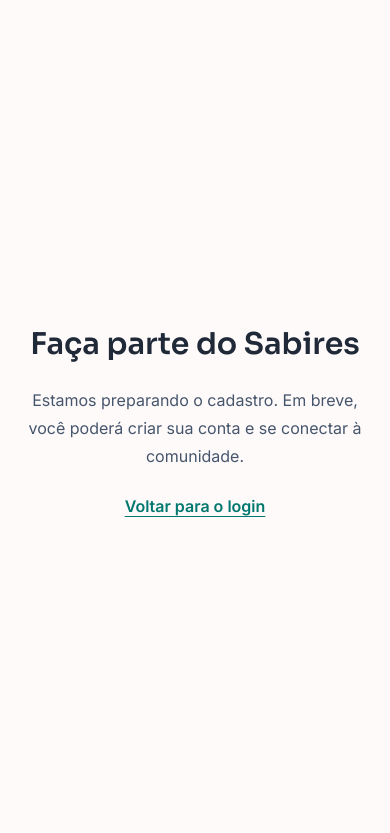
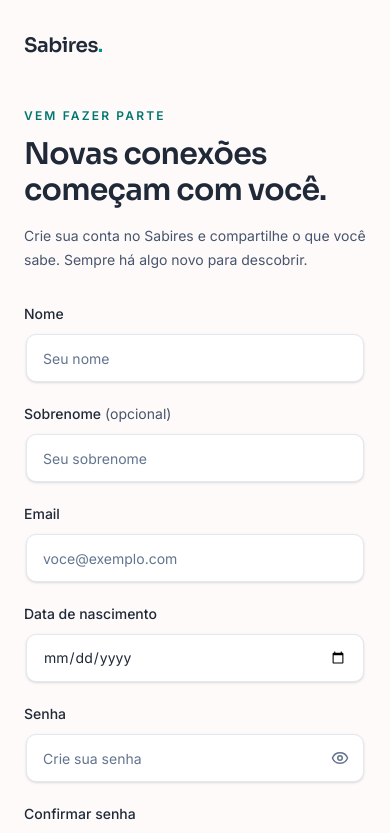
Before and after one commit to Sabires-Edu/FrontEnd-Application, a React (Vite) app: page /cadastro in a window 390 px wide. Shown: the top 833 px of the page. Built offline with nearby package versions, Linux system fonts and the light colour scheme; no server answers.

Commit message:
feat: implement Sabires registration page

```diff
--- a/src/features/auth/components/RegisterForm.tsx
+++ b/src/features/auth/components/RegisterForm.tsx
@@ -0,0 +1,128 @@
+import { useRef, useState, type FormEvent } from 'react'
+import { ArrowRight, Eye, EyeOff, LoaderCircle } from 'lucide-react'
+import { Link, useNavigate } from 'react-router-dom'
+import { AnimatedInput } from '../../../components/ui/AnimatedInput'
+import { BoxReveal } from '../../../components/ui/BoxReveal'
+import { ApiError } from '../../../services/api/apiClient'
+import { register } from '../services/authService'
+import {
+  createRegisterRequest,
+  parseRegistrationStatusId,
+  validateRegistration,
+  type RegistrationErrors,
+  type RegistrationFields,
+} from '../utils/registerValidation'
+
+const fields = [
+  { name: 'firstName', label: 'Nome', type: 'text', autoComplete: 'given-name', placeholder: 'Seu nome' },
+  { name: 'lastName', label: 'Sobrenome', type: 'text', autoComplete: 'family-name', placeholder: 'Seu sobrenome' },
+  { name: 'email', label: 'Email', type: 'email', autoComplete: 'email', placeholder: 'voce@exemplo.com' },
+  { name: 'birthDate', label: 'Data de nascimento', type: 'date', autoComplete: 'bday', placeholder: undefined },
+  { name: 'password', label: 'Senha', type: 'password', autoComplete: 'new-password', placeholder: 'Crie sua senha' },
+  { name: 'confirmPassword', label: 'Confirmar senha', type: 'password', autoComplete: 'new-password', placeholder: 'Repita sua senha' },
+] as const
+
+export function RegisterForm() {
+  const navigate = useNavigate()
+  const [form, setForm] = useState<RegistrationFields>({ firstName: '', lastName: '', email: '', birthDate: '', password: '', confirmPassword: '' })
+  const [visible, setVisible] = useState({ password: false, confirmPassword: false })
+  const [errors, setErrors] = useState<RegistrationErrors>({})
+  const [loading, setLoading] = useState(false)
+  const [apiError, setApiError] = useState('')
+  const submitting = useRef(false)
+  const inputRefs = useRef<Partial<Record<keyof RegistrationFields, HTMLInputElement | null>>>({})
+  // TODO: backend deve definir o StatusId inicial. Nunca assumir um valor padrão.
+  const statusId = parseRegistrationStatusId(import.meta.env.VITE_REGISTRATION_STATUS_ID)
+
+  function updateField(name: keyof RegistrationFields, value: string) {
+    setForm((previous) => ({ ...previous, [name]: value }))
+    setErrors((previous) => ({ ...previous, [name]: undefined, ...(name === 'password' ? { confirmPassword: undefined } : {}) }))
+    setApiError('')
+  }
+
+  async function handleSubmit(event: FormEvent<HTMLFormElement>) {
+    event.preventDefault()
+    if (submitting.current) return
+    const validation = validateRegistration(form)
+    setErrors(validation)
+    setApiError('')
+    const firstInvalidField = fields.find(({ name }) => validation[name])
+    if (firstInvalidField) {
+      inputRefs.current[firstInvalidField.name]?.focus()
+      return
+    }
+    if (statusId === undefined) {
+      setApiError('O cadastro está temporariamente indisponível. Tente novamente mais tarde.')
+      return
+    }
+    submitting.current = true
+    setLoading(true)
+    try {
+      // Resposta permanece unknown; não cria sessão nem faz login automático.
+      await register(createRegisterRequest(form, statusId))
+      navigate('/login', { replace: true })
+    } catch (error: unknown) {
+      setApiError(error instanceof ApiError
+        ? error.status === 429
+          ? 'Muitas tentativas. Aguarde um pouco e tente novamente.'
+          : error.message
+        : 'Não foi possível conectar ao Sabires. Verifique sua conexão e tente novamente.')
+    } finally {
+      submitting.current = false
+      setLoading(false)
+    }
+  }
+
+  return (
+    <div className="mx-auto w-full min-w-0 max-w-sm">
+      <BoxReveal className="mb-3"><p className="text-xs font-semibold tracking-[0.18em] text-teal-700">VEM FAZER PARTE</p></BoxReveal>
+      <BoxReveal><h1 className="sabires-heading text-3xl font-semibold tracking-tight sm:text-4xl">Novas conexões<br />começam com você.</h1></BoxReveal>
+      <BoxReveal className="mb-8 mt-4"><p className="text-sm leading-6 text-slate-600">Crie sua conta no Sabires e compartilhe o que você sabe. Sempre há algo novo para descobrir.</p></BoxReveal>
+      <form onSubmit={handleSubmit} noValidate aria-busy={loading}>
+        {fields.map(({ name, label, type, autoComplete, placeholder }) => {
+          const passwordField = name === 'password' || name === 'confirmPassword' ? name : undefined
+          const isVisible = passwordField ? visible[passwordField] : false
+          return (
+            <BoxReveal key={name} className="mb-5">
+              <label htmlFor={`register-${name}`} className="mb-2 block text-sm font-medium">
+                {label}{name === 'lastName' && <span className="ml-1 font-normal text-slate-600">(opcional)</span>}
+              </label>
+              <div className="relative min-w-0">
+                <AnimatedInput
+                  ref={(element) => { inputRefs.current[name] = element }}
+                  id={`register-${name}`}
+                  name={name}
+                  type={isVisible ? 'text' : type}
+                  autoComplete={autoComplete}
+                  placeholder={placeholder}
+                  required={name !== 'lastName'}
+                  disabled={loading}
+                  value={form[name]}
+                  onChange={(event) => updateField(name, event.target.value)}
+                  className={`min-w-0 placeholder:text-slate-500 ${passwordField ? 'pr-12' : ''}`}
+                  aria-invalid={Boolean(errors[name])}
+                  aria-describedby={errors[name] ? `register-${name}-error` : undefined}
+                />
+                {passwordField && (
+                  <button type="button" onClick={() => setVisible((previous) => ({ ...previous, [passwordField]: !previous[passwordField] }))} aria-label={`${isVisible ? 'Ocultar' : 'Mostrar'} ${passwordField === 'confirmPassword' ? 'confirmação de senha' : 'senha'}`} aria-pressed={isVisible} className="absolute inset-y-1 right-1 flex w-11 items-center justify-center rounded-lg text-slate-500 hover:text-teal-700 focus-visible:outline-2 focus-visible:outline-teal-700">
+                    {isVisible ? <EyeOff size={18} /> : <Eye size={18} />}
+                  </button>
+                )}
+              </div>
+              {errors[name] && <p id={`register-${name}-error`} role="alert" className="mt-2 text-xs text-red-700">{errors[name]}</p>}
+            </BoxReveal>
+          )
+        })}
+        {apiError && <p role="alert" className="mb-4 rounded-lg border border-red-200 bg-red-50 p-3 text-sm text-red-800">{apiError}</p>}
+        <BoxReveal>
+          <button disabled={loading} type="submit" className="group/btn relative flex h-12 w-full items-center justify-center gap-3 rounded-xl bg-[#40E0D0] text-sm font-semibold text-[#1F2937] shadow-sm transition hover:bg-[#65e7da] focus-visible:outline-2 focus-visible:outline-offset-4 focus-visible:outline-teal-700 disabled:cursor-wait disabled:opacity-65">
+            {loading ? <><LoaderCircle size={18} className="animate-spin motion-reduce:animate-none" />Criando conta...</> : <>Criar conta no Sabires<ArrowRight size={18} /></>}
+            <span className="absolute inset-x-0 -bottom-px h-px bg-linear-to-r from-transparent via-teal-500 to-transparent opacity-0 transition duration-500 group-hover/btn:opacity-100" />
+            <span className="absolute inset-x-10 -bottom-px h-px bg-linear-to-r from-transparent via-[#84CC16] to-transparent opacity-0 blur-sm transition duration-500 group-hover/btn:opacity-100" />
+          </button>
+        </BoxReveal>
+        <BoxReveal className="mt-7 text-center"><p className="text-sm text-slate-600">Já possui uma conta? <Link to="/login" className="font-semibold text-teal-700 underline-offset-4 hover:underline">Entrar</Link></p></BoxReveal>
+      </form>
+    </div>
+  )
+}
--- a/src/features/auth/pages/RegisterPage.tsx
+++ b/src/features/auth/pages/RegisterPage.tsx
@@ -1,14 +1,16 @@
-import { Link } from 'react-router-dom'
+import { KnowledgeOrbit } from '../components/KnowledgeOrbit'
+import { RegisterForm } from '../components/RegisterForm'
 import '../auth.css'
 
 export function RegisterPage() {
   return (
-    <main className="sabires-auth flex min-h-dvh items-center justify-center p-6">
-      <div className="max-w-md text-center">
-        <h1 className="sabires-heading text-3xl font-semibold">Faça parte do Sabires</h1>
-        <p className="my-6 leading-7 text-slate-600">Estamos preparando o cadastro. Em breve, você poderá criar sua conta e se conectar à comunidade.</p>
-        <Link to="/login" className="font-semibold text-teal-700 underline underline-offset-4">Voltar para o login</Link>
-      </div>
+    <main className="sabires-auth grid min-h-dvh lg:grid-cols-2">
+      <KnowledgeOrbit />
+      <section className="flex min-h-dvh min-w-0 flex-col px-6 py-8 sm:px-12">
+        <div className="sabires-heading text-xl font-semibold tracking-tight">Sabires<span className="text-teal-600">.</span></div>
+        <div className="flex flex-1 items-center py-12"><RegisterForm /></div>
+        <p className="text-center text-xs text-slate-600">Aprender. Compartilhar. Fazer parte.</p>
+      </section>
     </main>
   )
 }
--- /dev/null
+++ b/src/features/auth/utils/registerValidation.ts
@@ -0,0 +1,43 @@
+import type { RegisterFormData, RegisterRequest } from '../types/auth.types'
+
+export type RegistrationFields = Omit<RegisterFormData, 'statusId'>
+export type RegistrationErrors = Partial<Record<keyof RegistrationFields, string>>
+
+export function validateRegistration(form: RegistrationFields) {
+  const errors: RegistrationErrors = {}
+  if (!form.firstName.trim()) errors.firstName = 'Informe seu nome.'
+  if (!form.email.trim()) errors.email = 'Informe seu email.'
+  else if (!/^[^\s@]+@[^\s@]+\.[^\s@]+$/.test(form.email.trim())) errors.email = 'Informe um email válido.'
+  if (!form.password) errors.password = 'Informe sua senha.'
+  if (!form.confirmPassword) errors.confirmPassword = 'Confirme sua senha.'
+  else if (form.password !== form.confirmPassword) errors.confirmPassword = 'As senhas precisam ser iguais.'
+
+  // BirthDate é obrigatório no RegisterRequest existente; não impõe idade mínima.
+  if (!form.birthDate) errors.birthDate = 'Informe sua data de nascimento.'
+  else {
+    const date = new Date(`${form.birthDate}T00:00:00`)
+    const [year, month, day] = form.birthDate.split('-').map(Number)
+    if (!/^\d{4}-\d{2}-\d{2}$/.test(form.birthDate) || Number.isNaN(date.getTime())
+      || date.getFullYear() !== year || date.getMonth() !== month - 1 || date.getDate() !== day) {
+      errors.birthDate = 'Informe uma data válida.'
+    } else if (date > new Date()) errors.birthDate = 'A data de nascimento não pode estar no futuro.'
+  }
+  return errors
+}
+
+export function parseRegistrationStatusId(value: string | undefined): number | undefined {
+  if (!value?.trim() || !/^-?\d+$/.test(value.trim())) return undefined
+  const statusId = Number(value)
+  return Number.isSafeInteger(statusId) ? statusId : undefined
+}
+
+export function createRegisterRequest(form: RegistrationFields, statusId: number): RegisterRequest {
+  return {
+    FirstName: form.firstName.trim(),
+    ...(form.lastName.trim() ? { LastName: form.lastName.trim() } : {}),
+    Email: form.email.trim(),
+    Password: form.password,
+    BirthDate: form.birthDate,
+    StatusId: statusId,
+  }
+}
--- a/src/services/api/apiClient.ts
+++ b/src/services/api/apiClient.ts
@@ -41,7 +41,7 @@ export async function apiRequest<T>(
 
   if (!response.ok) {
     throw new ApiError(
-      'Ocorreu um erro ao comunicar com a API.',
+      'Não foi possível conectar ao servidor. Tente novamente em instantes.',
       response.status,
       data,
     )
```
Also changed, not shown: 1 other file (tests, documents, lock files or other folders).
